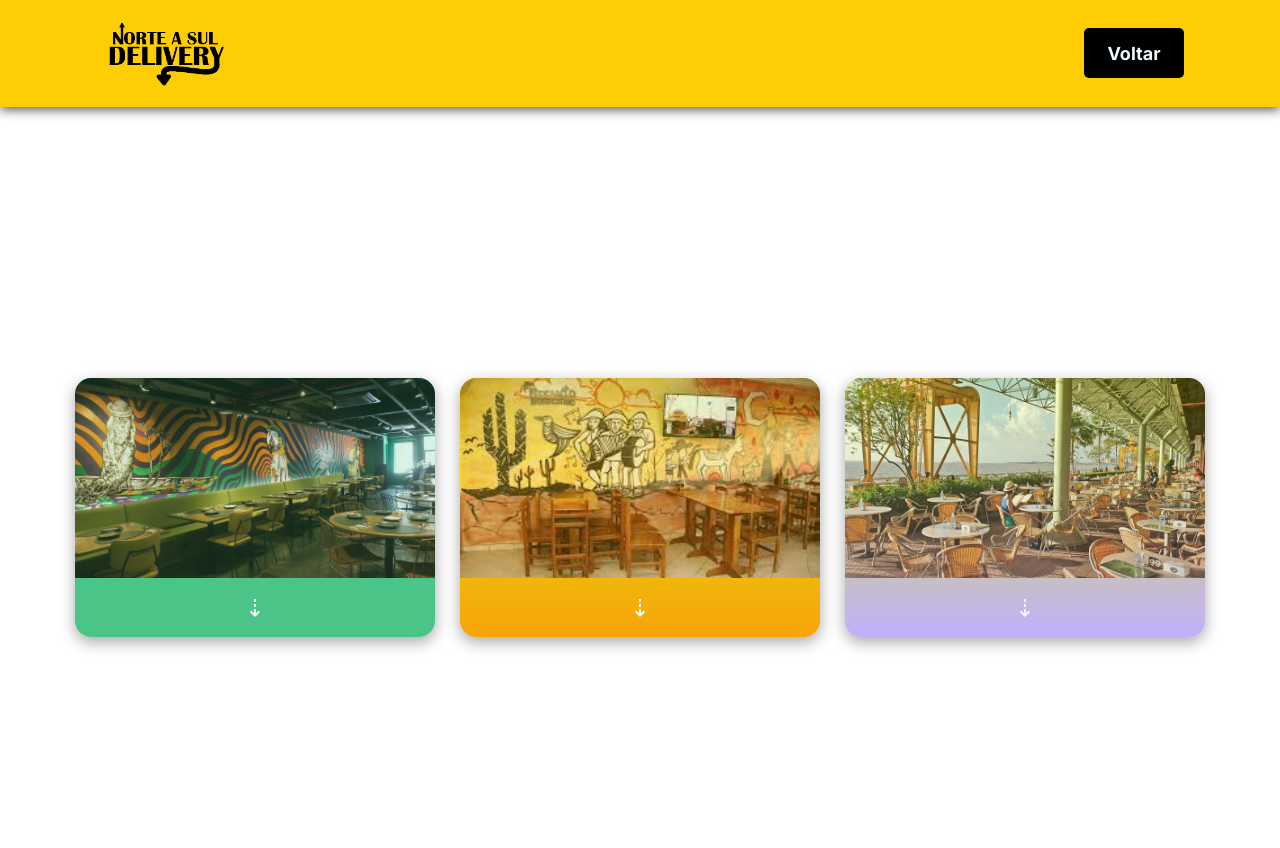
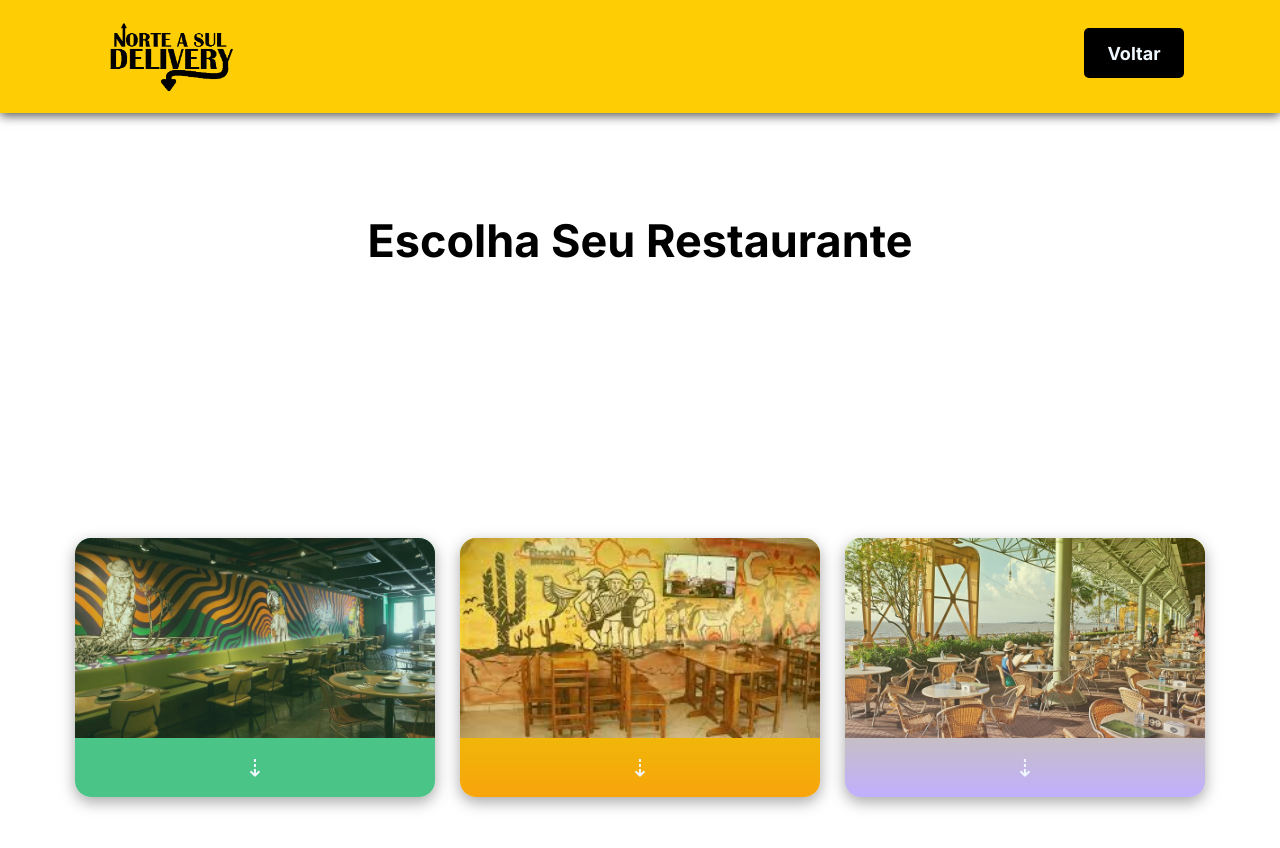
Before and after one commit to LeoCortarelli/telaRestaurantesNS, a plain HTML site: page index.html in a window 1280 px wide. Drawn offline with Linux system fonts and the light colour scheme.

Commit message:
atualização titulo

```diff
--- a/assets/css/style.css
+++ b/assets/css/style.css
@@ -24,7 +24,7 @@ header{
 }
 
 .img-logo{
-    width: 140px;
+    width: 150px;
 }
 
 .button-style{
@@ -407,3 +407,9 @@ header{
     font-size: 24px;
 }
 /* FIM CARD 3 */
+
+.div-titulo{
+    margin-top: 100px;
+    text-align: center;
+    font-size: 30px;
+}
--- a/index.html
+++ b/index.html
@@ -19,6 +19,10 @@
         </nav>
     </header>
 
+
+    <div class="div-titulo">
+        <h2>Escolha Seu Restaurante</h2>
+    </div>
 
     <!-- Cards Restaurante -->
     <div class="div-central-cards">
```
